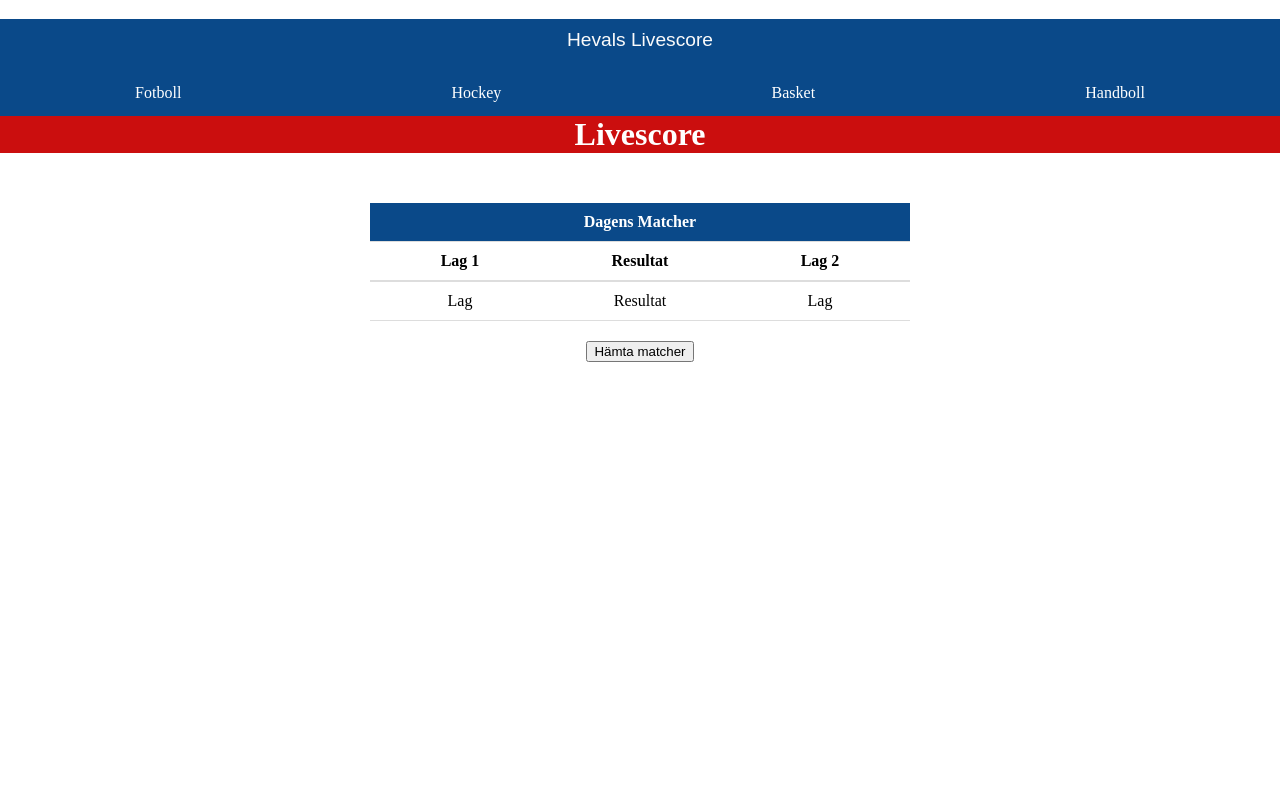
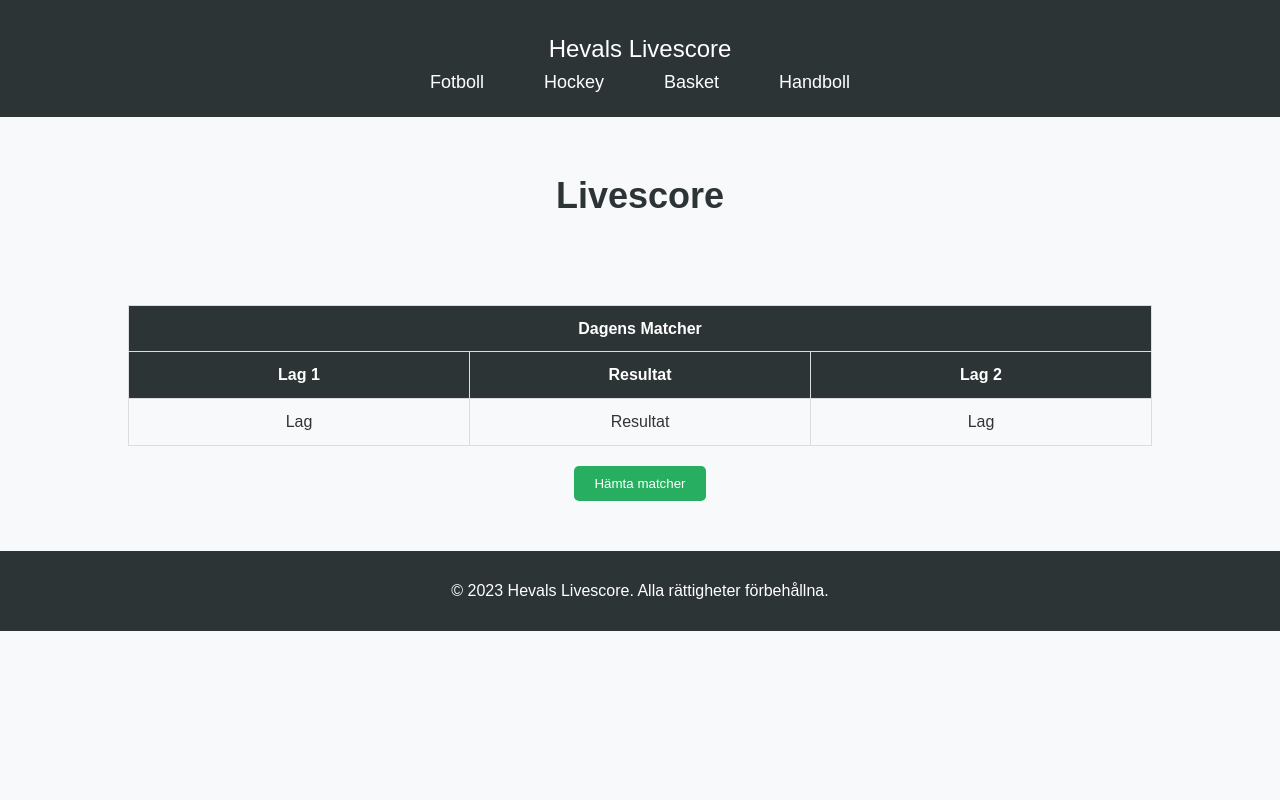
Before and after one commit to HevalDemirel/Soccer-live, a website: page index.html in a window 1280 px wide. Shown: the top 800 px of the page. Drawn offline with Linux system fonts and the light colour scheme.

Commit message:
New styling

```diff
--- a/styles.scss
+++ b/styles.scss
@@ -1,18 +1,28 @@
-body {
+/* Styles.scss */
+
+// Reset CSS
+* {
   margin: 0;
   padding: 0;
+  box-sizing: border-box;
 }
 
-// Header
+body {
+  font-family: Arial, sans-serif;
+  background-color: #f8f9fa;
+  color: #333;
+  line-height: 1.6;
+}
+
 header {
-  background-color: #0a4989;
+  background-color: #2d3436;
+  padding: 20px 0;
 
   p {
-    font-family: sans-serif;
-    font-size: larger;
+    font-size: 24px;
     padding-top: 10px;
     text-align: center;
-    color: rgb(251, 251, 251);
+    color: #fff;
   }
 
   nav {
@@ -21,24 +31,21 @@ header {
       padding: 0;
       margin: 0;
       display: flex;
-      justify-content: space-around;
+      justify-content: center;
 
       li {
-        margin: 0;
-        padding: 0;
+        margin: 0 10px;
 
         a {
-          display: block;
-          padding: 14px 16px;
           text-decoration: none;
-          color: white;
-          text-align: center;
-          background-color: rgb(10, 73, 137);
+          color: #fff;
+          font-size: 18px;
+          padding: 10px 20px;
+          border-radius: 5px;
           transition: background-color 0.3s;
 
           &:hover {
-            background-color: #ddd;
-            color: black;
+            background-color: #57606f;
           }
         }
       }
@@ -46,39 +53,43 @@ header {
   }
 }
 
-// Main content
 main {
-  height: 800px;
   text-align: center;
+  padding: 50px 0;
+
+  h1 {
+    font-size: 36px;
+    margin-bottom: 30px;
+    color: #2d3436;
+  }
+
+  .container {
+    width: 80%;
+    margin: 0 auto;
     display: flex;
+    align-items: center;
     flex-direction: column;
 
-  h1{
-    margin: 0;
-    color: #ffffff;
-    background-color: #cb0e0e;
-  }
-
     table {
-    display: flex;
-    flex-direction: column;
-    align-items: center;
+      width: 100%;
       border-collapse: collapse;
       margin-top: 50px;
-  }
-
-  th[colspan="3"] {
-    border-top: 0px !important;
-    background-color: #0a4989;
-    color: white;
-  }
 
       th, td {
-    border-right: 0px !important;
-    border-left: 0px !important;
         border: 1px solid #ddd;
         padding: 10px;
         text-align: center;
+      }
+
+      th {
+        background-color: #2d3436;
+        color: #fff;
+      }
+
+      .test,
+      .test2 {
+        width: 25%;
+      }
     }
 
     p {
@@ -87,39 +98,31 @@ main {
       color: #333;
     }
   }
-
-.container {
-  display: flex;
-  align-items: center;
-  flex-direction: column;
 }
 
 .btn-fetch {
   margin-top: 20px;
+  padding: 10px 20px;
+  background-color: #27ae60;
+  color: #fff;
+  border: none;
+  cursor: pointer;
+  transition: background-color 0.3s;
+  border-radius: 5px;
+
+  &:hover {
+    background-color: #219653;
+  }
 }
 
-// Footer
 footer {
   height: 80px;
-  background-color: #0a4989;
+  background-color: #2d3436;
   display: flex;
   justify-content: center;
   align-items: center;
 
   p {
-    color: white;
+    color: #fff;
   }
 }
-
-.test {
-  width: 160px;
-}
-
-.test2 {
-  width: 160px;
-}
-// ta bort kod som ej används
-// städa upp gör de fint
-// uppdatera så att klasserna har bra förklarande namn osv
-// lägg till favicon
-// ta bort console log
```
Also changed, not shown: styles.css, 1 other file. Lines whose indentation alone changed are shown as unchanged.
